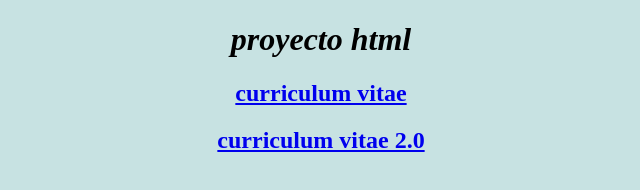
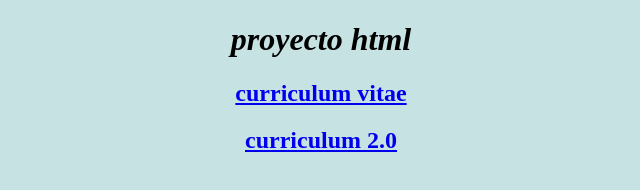
Before and after one commit to luzramirez0/lucesita, a plain HTML site: page index.html in a window 1280 px wide. Shown: the whole page, without its empty margins (319-959 px from the left). Drawn offline with Linux system fonts and the light colour scheme.

Commit message:
Add files via upload

```diff
--- a/index.html
+++ b/index.html
@@ -10,6 +10,6 @@
     <body bgcolor="#c7e2e2">
         <center><h1><i>proyecto html</i></h1></center>
         <center><h2><a href="curriculum vitae.html">curriculum vitae</a><br></h2></center>
-        <center><h2><a href="curriculum 2.0.html">curriculum vitae 2.0</a><br></h2></center>
+        <center><h2><a href="curriculum 2.0.html">curriculum 2.0</a><br></h2></center>
     </body>
 </html>
```
